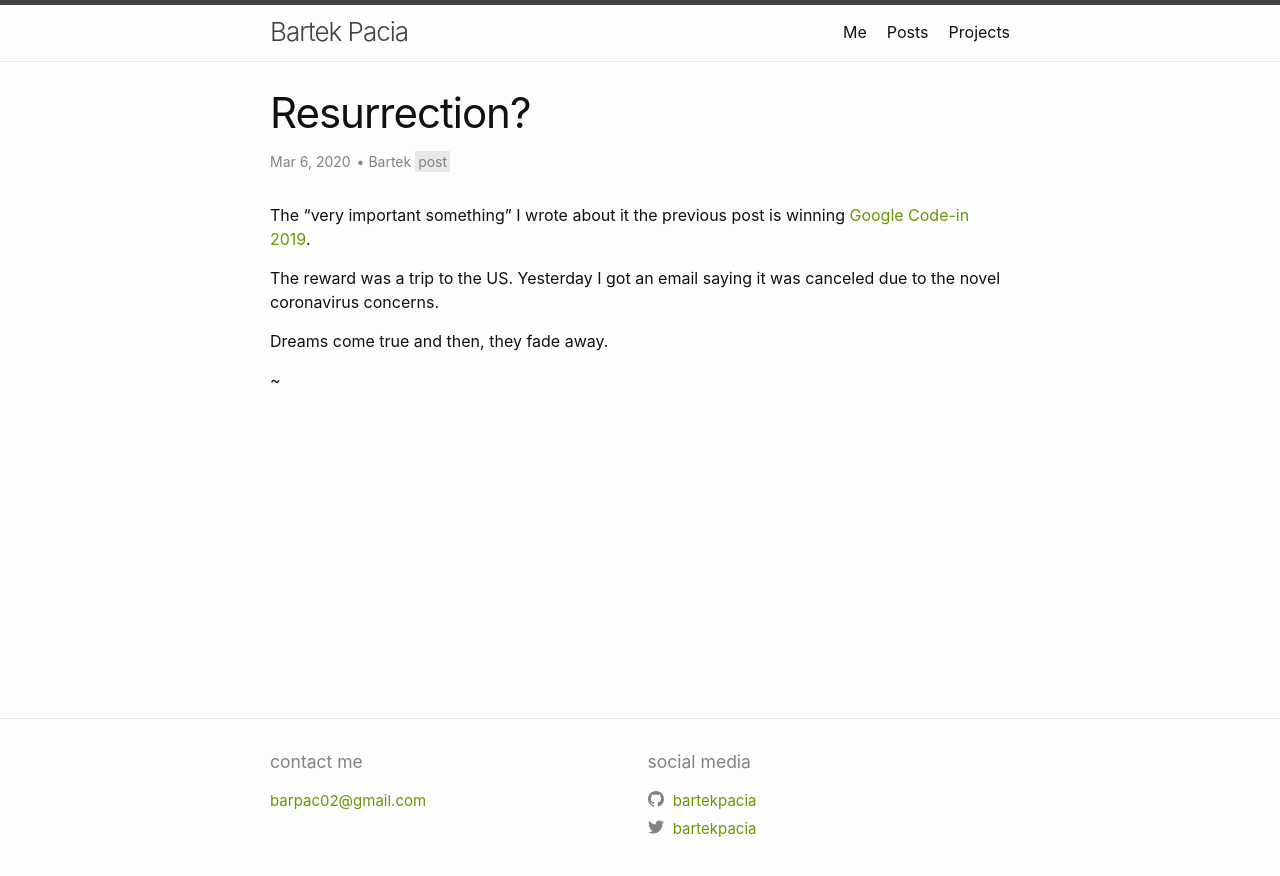
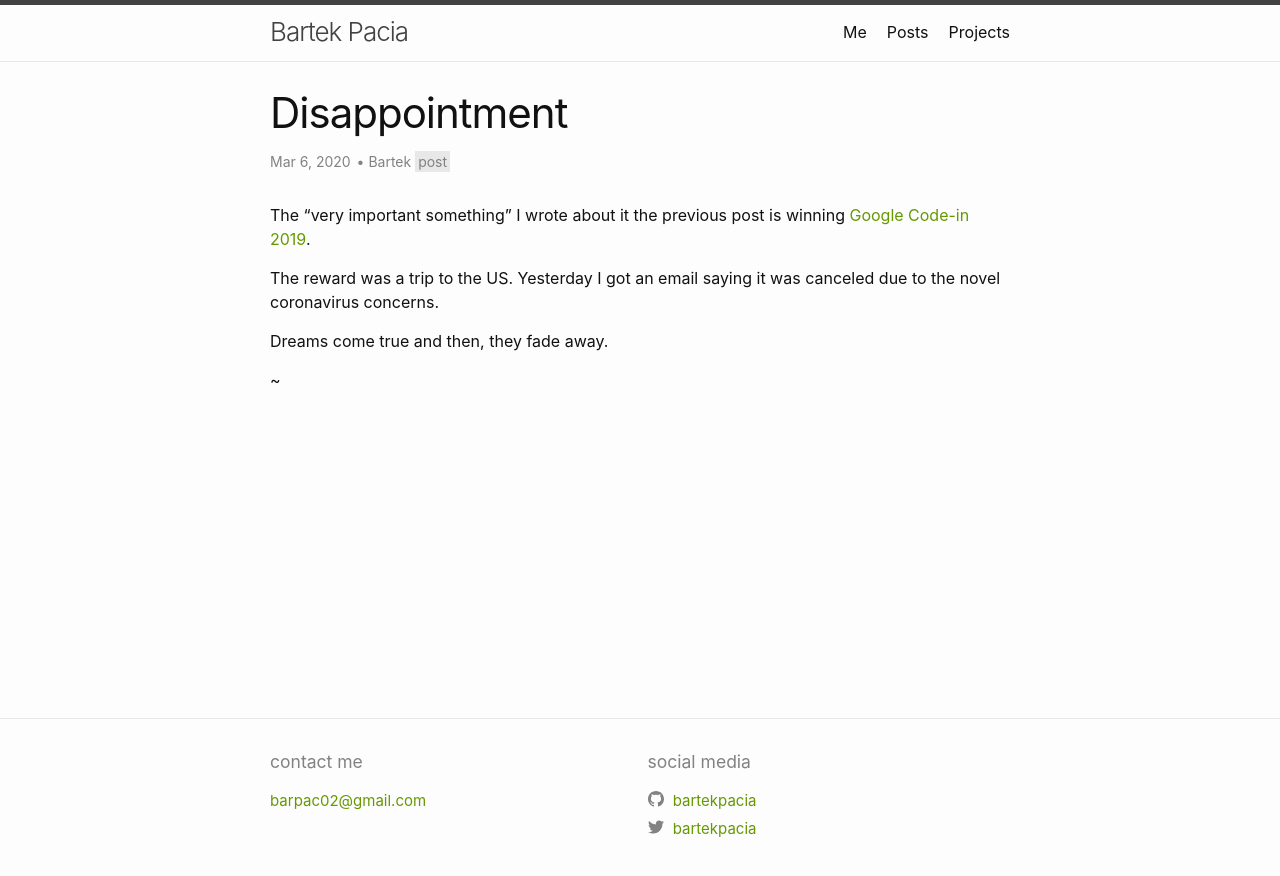
Before and after one commit to bartekpacia/bartekpacia.github.io, a Jekyll site: the page built from collections/_posts/2020-03-06-no-resurrection.md, in a window 1280 px wide. Shown: the top 876 px of the page. Built offline with Jekyll 4.4.1, drawn with Linux system fonts in a browser that asks for light colours.

```diff
--- /dev/null
+++ b/CNAME
@@ -0,0 +1 @@
+pacia.tech
--- a/collections/_posts/2020-03-06-no-resurrection.md
+++ b/collections/_posts/2020-03-06-no-resurrection.md
@@ -1,6 +1,6 @@
 ---
 layout: post
-title: "Resurrection?"
+title: "Disappointment"
 date: 2020-03-06 13:23 +0100
 categories: post
 author: Bartek
```
